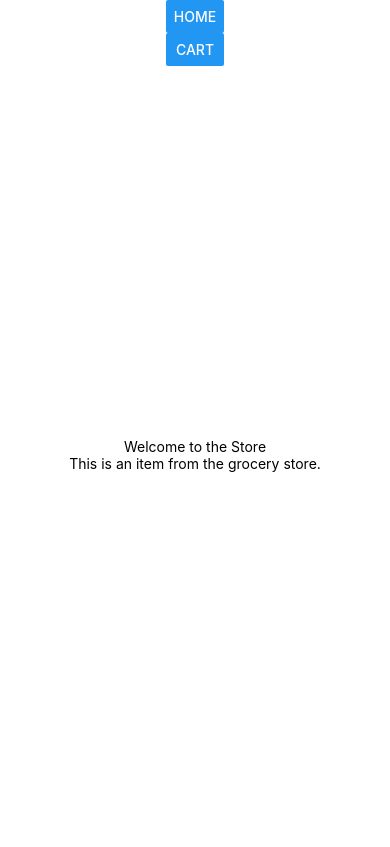
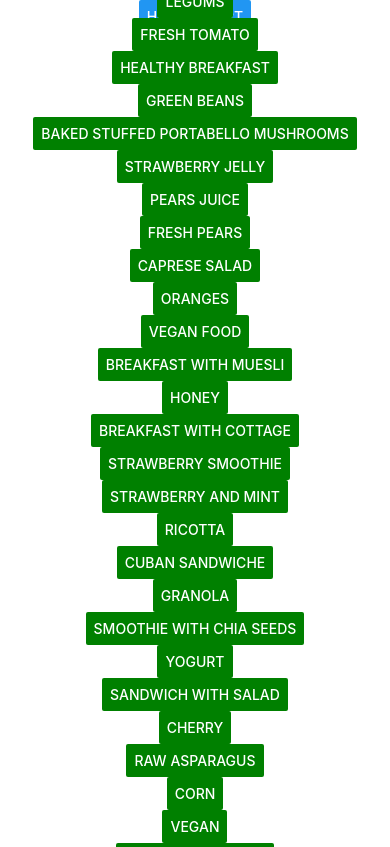
Before and after one commit to kitoshi/shopping_reactnative, a React Native app: screen / in a window 390 px wide. Shown: the top 847 px of the page. Built offline with nearby package versions, Linux system fonts and the light colour scheme.

Commit message:
item list

```diff
--- a/components/home.tsx
+++ b/components/home.tsx
@@ -12,6 +12,7 @@ import Items from './items'
 
 export default function Home() {
   const [view, setView] = useState('')
+  const [shoppingCart, setShoppingCart] = useState<[]>()
   const home: RefObject<Button> | null = useRef(null)
   const cart = useRef(null)
 
@@ -23,7 +24,7 @@ export default function Home() {
   }
   return (
     <>
-      <View>
+      <View style={styles.navbar}>
         <Button
           onPress={handleHomeButton}
           title='Home'
@@ -36,6 +37,7 @@ export default function Home() {
           ref={cart}
           accessibilityLabel='Cart'
         />
+        <Text style={styles.icon_number}>{shoppingCart?.length}</Text>
       </View>
       <View
         style={
@@ -45,7 +47,7 @@ export default function Home() {
         }
       >
         <Text>Welcome to the Store</Text>
-        <Items />
+        <Items setShoppingCart={setShoppingCart} />
       </View>
       <View style={view === 'cart' ? styles.container : { display: 'none' }}>
         <Text>Welcome to the shopping cart</Text>
@@ -60,5 +62,12 @@ const styles = StyleSheet.create({
     flex: 1,
     justifyContent: 'center',
     alignItems: 'center'
+  },
+  navbar: {
+    flexDirection: 'row',
+    alignItems: 'center'
+  },
+  icon_number: {
+    color: 'red'
   }
 })
--- a/components/items.tsx
+++ b/components/items.tsx
@@ -1,5 +1,6 @@
 import { View, Text, Button, StyleSheet } from 'react-native'
 import inventory from '../data/inventory_list.json'
+import { useEffect, useState } from 'react'
 
 interface InventoryItem {
   title: string
@@ -13,10 +14,38 @@ interface InventoryItem {
 }
 
 interface InventoryList {
-  item: InventoryItem
+  item?: InventoryItem
 }
 
-export default function Items() {
+export default function Items(props: any) {
+  const [inventoryList, setInventoryList] = useState<InventoryList>()
+  const [cartList, setCartList] = useState<string[]>()
+  useEffect(() => {
+    setInventoryList(inventory)
 
-  return <Text>This is an item from the grocery store.</Text>
+    return () => {
+      null
+    }
+  }, [])
+
+  useEffect(() => {
+    props.setShoppingCart(cartList)
+  }, [cartList])
+
+  function addItem(e: any) {
+    if (!cartList) {
+      setCartList([e.target.textContent])
+    } else {
+      const addedItem = e.target.textContent
+      const prevList = [...cartList]
+      prevList.push(addedItem)
+      setCartList(prevList)
+    }
+  }
+
+  const listArray = inventory.map((item) => (
+    <Button title={item.title} color='green' onPress={addItem}></Button>
+  ))
+
+  return <>{listArray}</>
 }
```
